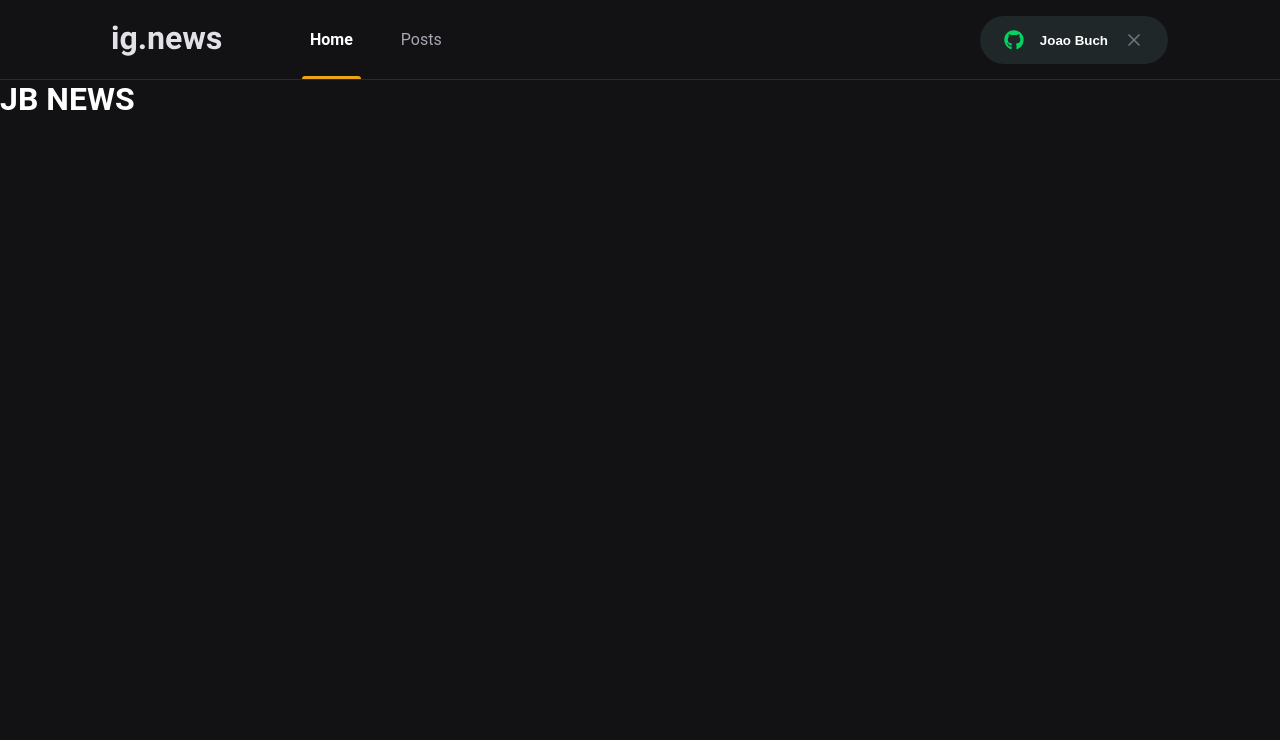
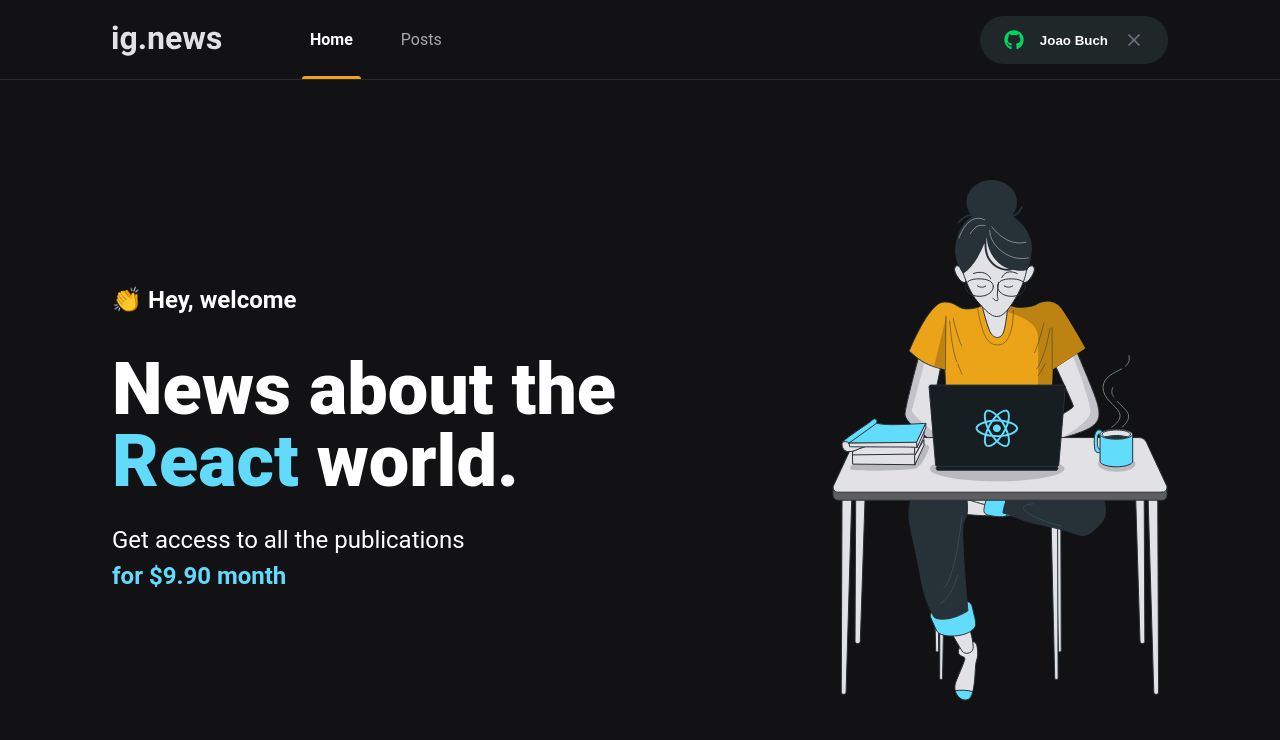
Before and after one commit to joaoguibune/jb-news, a Next.js app: page / in a window 1280 px wide. Shown: the top 740 px of the page. Built offline with nearby package versions, Linux system fonts and the light colour scheme.

Commit message:
feat: home page

```diff
--- a/src/pages/index.tsx
+++ b/src/pages/index.tsx
@@ -1,3 +1,4 @@
+import styles from "../styles/home.module.scss";
 import Head from "next/head";
 export default function Home() {
   return (
@@ -5,7 +6,19 @@
       <Head>
         <title>Home | jb News</title>
       </Head>
-      <h1>JB NEWS</h1>
+      <main className={styles.contentContainer}>
+        <section className={styles.hero}>
+          <span> 👏 Hey, welcome</span>
+          <h1>
+            News about the <span>React</span> world.
+          </h1>
+          <p>
+            Get access to all the publications <br />{" "}
+            <span>for $9.90 month</span>
+          </p>
+        </section>
+        <img src="/images/avatar.svg" alt="Girl Coding" />
+      </main>
     </>
   );
 }
--- /dev/null
+++ b/src/styles/home.module.scss
@@ -0,0 +1,38 @@
+.contentContainer {
+  max-width: 1120px;
+  margin: 0 auto;
+  padding: 0 2rem;
+  height: calc(100vh - 5rem);
+
+  display: flex;
+  align-items: center;
+  justify-content: space-between;
+}
+
+.hero {
+  max-width: 600px;
+
+  > span {
+    font-size: 1.5rem;
+    font-weight: bold;
+  }
+  h1 {
+    font-size: 4.5rem;
+    line-height: 4.5rem;
+    font-weight: 900;
+    margin-top: 2.5rem;
+
+    span {
+      color: var(--cyan-500);
+    }
+  }
+  p {
+    font-size: 1.5rem;
+    line-height: 2.25rem;
+    margin-top: 1.5rem;
+    span {
+      color: var(--cyan-500);
+      font-weight: bold;
+    }
+  }
+}
```
